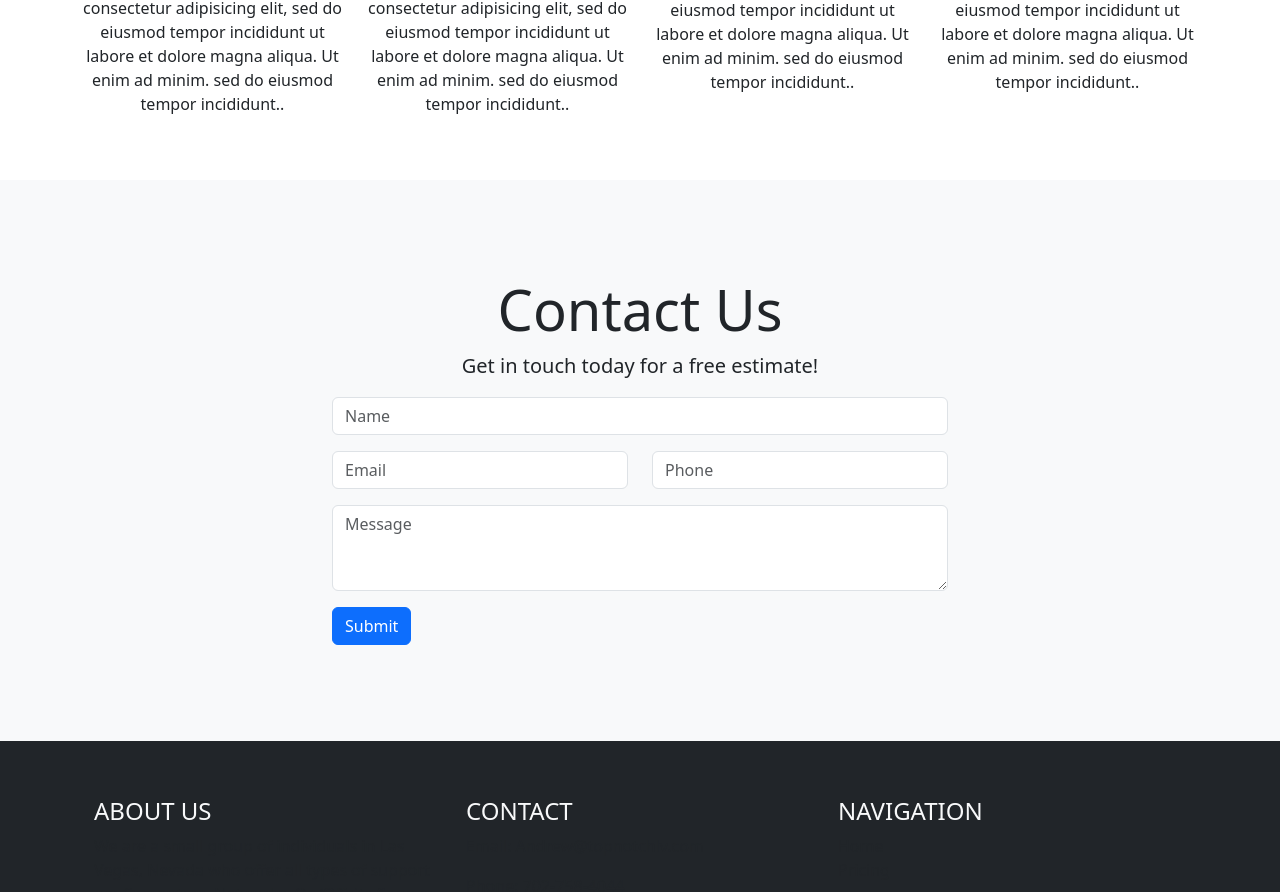
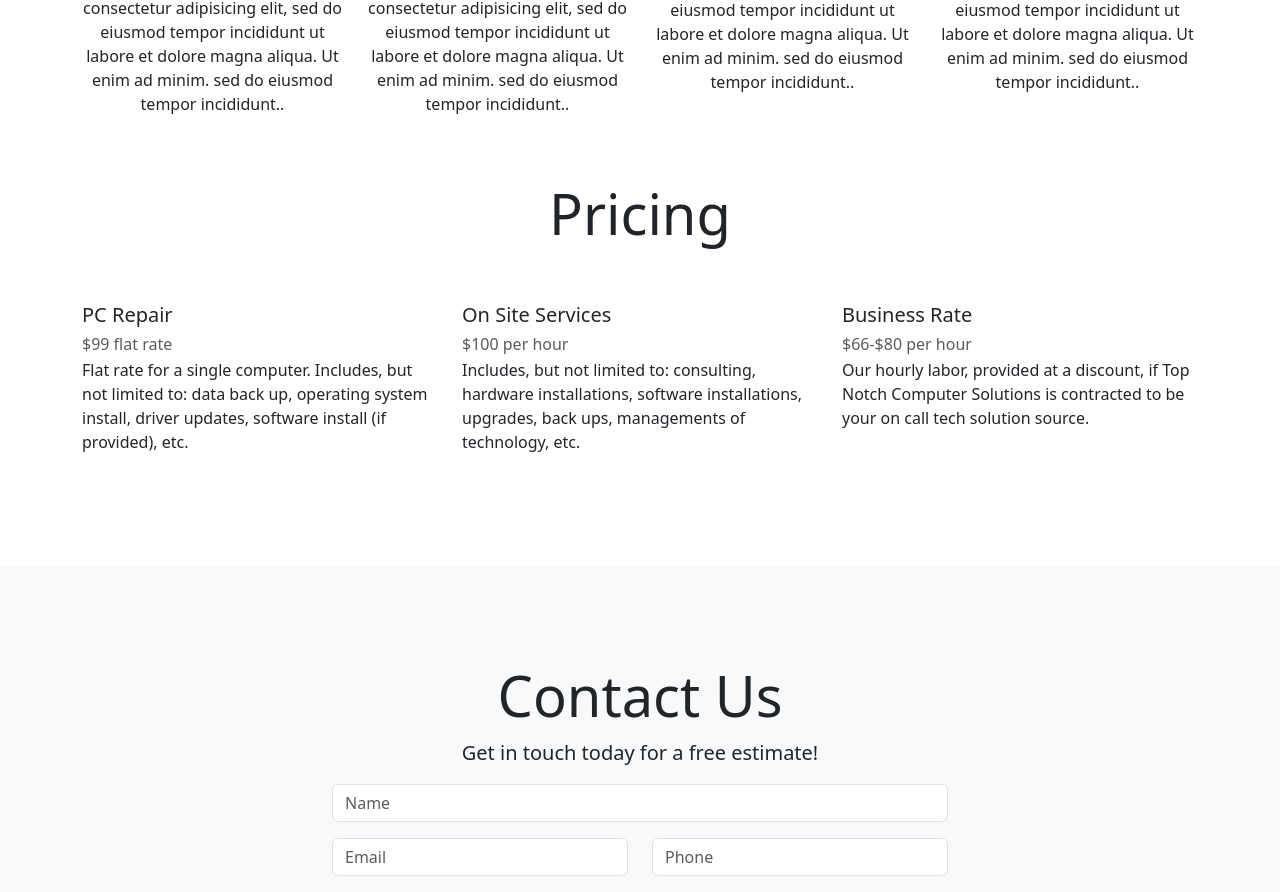
Before and after one commit to twopcz/top-notch-solutions, a React (Create React App) app: page / in a window 1280 px wide. Shown: the part 1617-2509 px from the top of the page. Built offline with nearby package versions, Linux system fonts and the light colour scheme.

Commit message:
added Pricing

```diff
--- a/src/components/InfoStrip/index.js
+++ b/src/components/InfoStrip/index.js
@@ -73,6 +73,44 @@ export default function InfoStrip() {
                     </p>
                 </Col>
             </Row>
+            <Row className="text-center py-5">
+                <h1 className="display-4">Pricing</h1>
+            </Row>
+            <Row className="pb-5">
+                <Col>
+                    <h5>PC Repair</h5>
+                    <h6 className="card-subtitle text-muted my-1">
+                        $99 flat rate
+                    </h6>
+                    <p>
+                        Flat rate for a single computer. Includes, but not
+                        limited to: data back up, operating system install,
+                        driver updates, software install (if provided), etc.
+                    </p>
+                </Col>
+                <Col>
+                    <h5>On Site Services</h5>
+                    <h6 className="card-subtitle text-muted my-1">
+                        $100 per hour
+                    </h6>
+                    <p>
+                        Includes, but not limited to: consulting, hardware
+                        installations, software installations, upgrades, back
+                        ups, managements of technology, etc.
+                    </p>
+                </Col>
+                <Col>
+                    <h5>Business Rate</h5>
+                    <h6 className="card-subtitle text-muted my-1">
+                        $66-$80 per hour
+                    </h6>
+                    <p>
+                        Our hourly labor, provided at a discount, if Top Notch
+                        Computer Solutions is contracted to be your on call tech
+                        solution source.
+                    </p>
+                </Col>
+            </Row>
         </Container>
     );
 }
```
